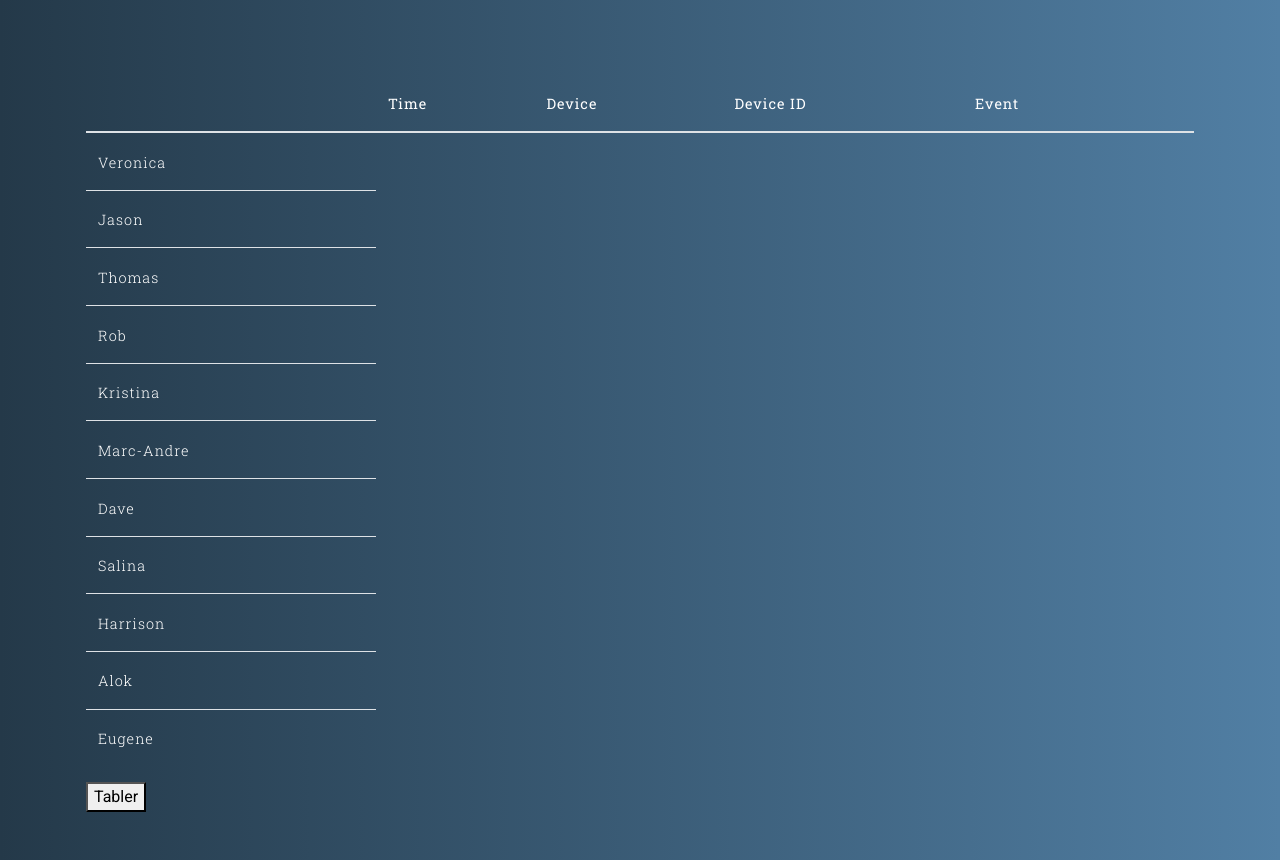
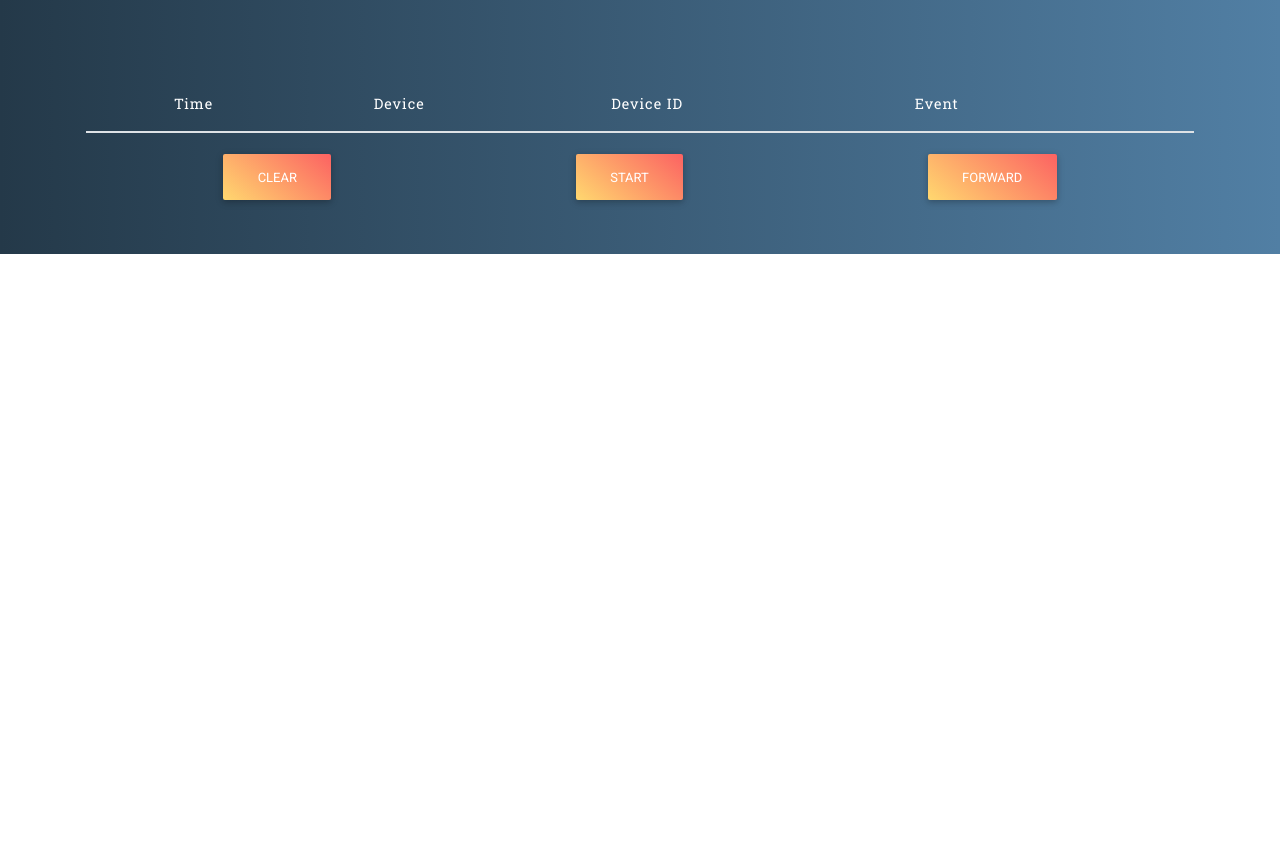
Before and after one commit to TemelArda/murdercuhack, a React (Create React App) app: page / in a window 1280 px wide. Shown: the part 1760-2620 px from the top of the page. After the commit the page ends 2014 px from the top, so only its background shows below. Built offline with nearby package versions, Linux system fonts and the light colour scheme.

Commit message:
clear button

```diff
--- a/src/Pages/Chart.js
+++ b/src/Pages/Chart.js
@@ -1,5 +1,5 @@
 import React, {Components} from 'react';
-import { MDBContainer,  MDBTable, MDBTableBody, MDBTableHead } from 'mdbreact';
+import { MDBContainer,  MDBTable, MDBTableBody, MDBTableHead, MDBBtn } from 'mdbreact';
 import {Bar} from 'react-chartjs-2';
 
 const url = 'https://raw.githubusercontent.com/EgemenAv/Projects-and-Labs/master/Murder-on-the-2nd-Floor-Raw-Data.csv';
@@ -57,8 +57,8 @@ class ChartIt extends React.Component{
 
    tracker = async () => {
      let vals = await getData();
-     console.log("click")
-      console.log(i);
+
+
   if(i < vals[0].length && vals[4][i] != "n/a"){
       let list = document.getElementById(vals[4][i]);
       while(list.childNodes.length > 1){
@@ -89,6 +89,35 @@ class ChartIt extends React.Component{
       i+=3;
     }
   }
+  refresh = ()=>{
+
+
+        for(let j = 0; j < 11; j++){
+            let list = document.getElementById(guests[j]);
+            while (list.firstChild) {
+                list.removeChild(list.firstChild);
+            }
+        }
+        document.getElementById('startB').disabled = false;
+        document.getElementById('clearB').disabled = true;
+     i=0;
+  }
+  start = ()=>{
+
+      if(i==0){
+        for(let j = 0; j < 11; j++){
+            let list = document.getElementById(guests[j]);
+
+            let data1 = document.createElement("td");
+            let node1 = document.createTextNode(guests[j]);
+            data1.appendChild(node1);
+            list.appendChild(data1);
+
+        }
+        document.getElementById('startB').disabled = true;
+        document.getElementById('clearB').disabled = false;
+    }
+  }
 
     render(){
         return(
@@ -104,43 +133,47 @@ class ChartIt extends React.Component{
                         <th></th>
 
                     </MDBTableHead>
-                    <MDBTableBody>
+                    <MDBTableBody id="tbody">
                     <tr id="Veronica">
-                        <td>Veronica</td>
+
                     </tr>
                     <tr id="Jason">
-                        <td>Jason</td>
+
                     </tr>
                     <tr id="Thomas">
-                        <td>Thomas</td>
+
                     </tr>
                     <tr id="Rob">
-                        <td>Rob</td>
+
                     </tr>
                     <tr id="Kristina">
-                        <td>Kristina</td>
+
                     </tr>
                     <tr id="Marc-Andre">
-                        <td>Marc-Andre</td>
+
                     </tr>
                     <tr id="Dave">
-                        <td>Dave</td>
+
                     </tr>
                     <tr id="Salina">
-                        <td>Salina</td>
+
                     </tr>
                     <tr id="Harrison">
-                        <td>Harrison</td>
+
                     </tr>
                     <tr id="Alok">
-                        <td>Alok</td>
+
                     </tr>
                     <tr id="Eugene">
-                        <td>Eugene</td>
+
                     </tr>
                     </MDBTableBody>
                 </MDBTable>
-                <button id="tabler" onClick={this.tracker}>Tabler</button>
+                <MDBContainer fluid className = "d-flex justify-content-around">
+                <MDBBtn gradient="peach" id='clearB'onClick={this.refresh}>Clear</MDBBtn>
+                <MDBBtn gradient="peach" id = "startB" onClick={this.start}>Start</MDBBtn>
+                <MDBBtn gradient="peach" onClick={this.tracker}>Forward</MDBBtn>
+                </MDBContainer>
             </div>
         );
     }
--- a/src/Pages/inputSec.js
+++ b/src/Pages/inputSec.js
@@ -180,7 +180,7 @@ class Inputs extends React.Component{
                     </MDBRow>
                     <MDBRow className = 'd-flex justify-content-center'>
                         <MDBCol className='d-flex justify-content-center'>
-                            <MDBBtn color="primary" onClick={this.sendForm}>Submit</MDBBtn>
+                            <MDBBtn gradient="peach" onClick={this.sendForm}>Submit</MDBBtn>
                         </MDBCol>
                     </MDBRow>
                     </div>
```
